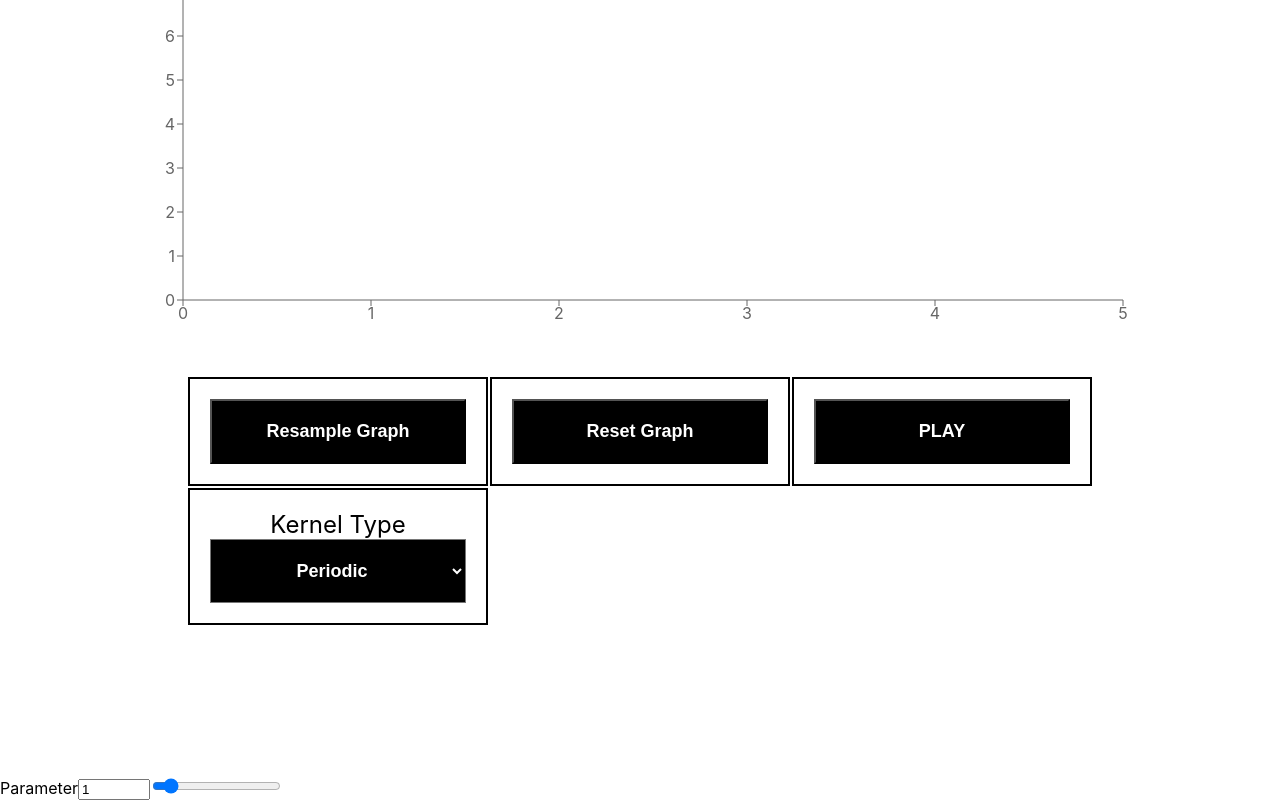
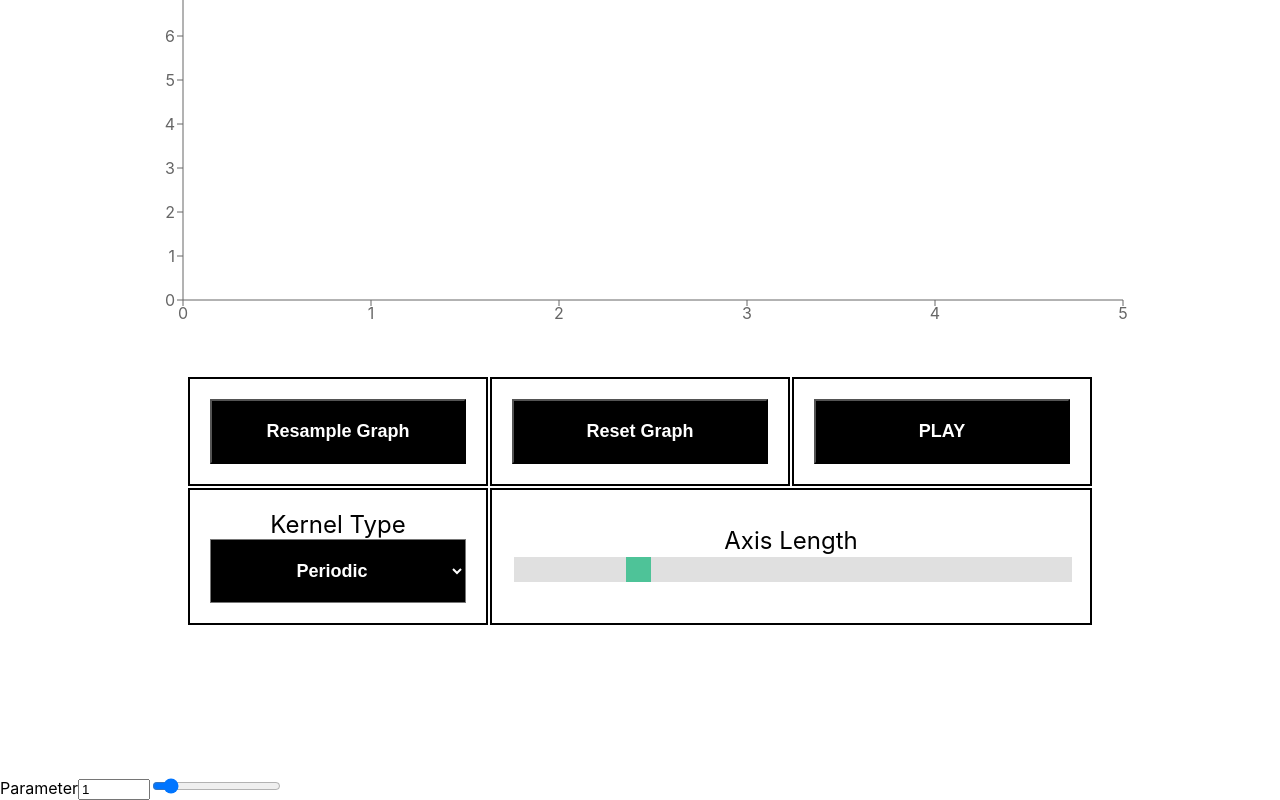
Before and after one commit to mrkobhrai/drawing-sounds, a React (Create React App) app in the folder frontend/: page / in a window 1280 px wide. Shown: the part 378-1178 px from the top of the page. Built offline with nearby package versions, Linux system fonts and the light colour scheme.

Commit message:
Implement variable x axis

```diff
--- a/frontend/src/SASSStyles.scss
+++ b/frontend/src/SASSStyles.scss
@@ -57,3 +57,38 @@ svg {
   display: block;
   margin: auto;
 }
+
+.slidecontainer {
+  width: 100%;
+}
+
+.slider {
+  -webkit-appearance: none;
+  width: 100%;
+  height: 25px;
+  background: #d3d3d3;
+  outline: none;
+  opacity: 0.7;
+  -webkit-transition: .2s;
+  transition: opacity .2s;
+}
+
+.slider:hover {
+  opacity: 1;
+}
+
+.slider::-webkit-slider-thumb {
+  -webkit-appearance: none;
+  appearance: none;
+  width: 25px;
+  height: 25px;
+  background: #04AA6D;
+  cursor: pointer;
+}
+
+.slider::-moz-range-thumb {
+  width: 25px;
+  height: 25px;
+  background: #04AA6D;
+  cursor: pointer;
+}
--- a/frontend/src/SoundGraph.tsx
+++ b/frontend/src/SoundGraph.tsx
@@ -18,6 +18,8 @@ interface State {
     userPoints: { x: number; y: number; }[]
     generatedPoints: { x: number; y: number; }[]
     kernel: string
+    maxX: number,
+    maxY: number,
 }
 
 const kernels = {
@@ -26,8 +28,6 @@ const kernels = {
   }
 
 class SoundGraph extends React.Component<Props, State> {
-    maxX = 5
-    maxY = 10
     width = this.props.width ?? 1000
     height = this.props.height ?? 500
     axisLength = 50
@@ -36,6 +36,8 @@ class SoundGraph extends React.Component<Props, State> {
         userPoints: [],
         generatedPoints: [],
         kernel: 'periodic',
+        maxX: 5,
+        maxY: 10,
     }
 
     handleClick = (e:any) => {
@@ -49,9 +51,9 @@ class SoundGraph extends React.Component<Props, State> {
         }
     };
 
-    calcXFromXCoord = (xCoord: number) => (xCoord - this.axisLength) / (this.width - this.axisLength) * this.maxX;
+    calcXFromXCoord = (xCoord: number) => (xCoord - this.axisLength) / (this.width - this.axisLength) * this.state.maxX;
 
-    calcYFromYCoord = (yCoord: number) => this.maxY - (yCoord / (this.height - this.axisLength) * this.maxY);
+    calcYFromYCoord = (yCoord: number) => this.state.maxY - (yCoord / (this.height - this.axisLength) * this.state.maxY);
 
     getUserPoints: () => number[][] = () => {
         return this.state.userPoints.map(point => [point.x, point.y])
@@ -63,7 +65,7 @@ class SoundGraph extends React.Component<Props, State> {
         // Get the gaussian data
         const generatedData = (await this.props.getDataFunc({points: userData, kernel: this.state.kernel}))[0];
         // Calculate the distribution for the number of data points and X axis
-        const xDistribution = this.maxX / generatedData.length;
+        const xDistribution = this.state.maxX / generatedData.length;
         // Filter returned values to be positive
         const structuredGeneratedData = generatedData.filter((y)=> y >= 0).map((y, i) => ({x: xDistribution * i, y: y}));
         // Generate the sound
@@ -91,14 +93,11 @@ class SoundGraph extends React.Component<Props, State> {
           options.push(<option label={label} value={value}/>)
         }
         return (
-            <label className="paramLabel">
-                Kernel Type
                 <select onChange={(e) => {
                     this.setState({kernel: e.target.value})
                     }}>
                     {options}
                 </select>
-            </label>
         )
     }
 
@@ -108,8 +107,8 @@ class SoundGraph extends React.Component<Props, State> {
                     <ComposedChart width={this.width} height={this.height} onClick={this.handleClick} >
                         <Line type="monotone" dataKey="y" dot={false}  data={this.state.generatedPoints} />
                         <Scatter dataKey="y" fill="red" data={this.state.userPoints} />
-                        <XAxis type="number" dataKey="x" domain={[0, this.maxX]} interval={0} tickCount={this.maxX + 1} height={this.axisLength} />
-                        <YAxis type="number" domain={[0, this.maxY]} interval={0} tickCount={this.maxY + 1} width={this.axisLength} />
+                        <XAxis type="number" dataKey="x" domain={[0, this.state.maxX]} interval={0} tickCount={this.state.maxX + 1} height={this.axisLength} />
+                        <YAxis type="number" domain={[0, this.state.maxY]} interval={0} tickCount={this.state.maxY + 1} width={this.axisLength} />
                         <Tooltip />
                     </ComposedChart>
                     <table className="params">
@@ -126,7 +125,18 @@ class SoundGraph extends React.Component<Props, State> {
                         </tr>
                         <tr>
                             <td className="params">
-                            {this.generateKernelDropdown()}
+                                <label className="paramLabel">
+                                Kernel Type
+                                {this.generateKernelDropdown()}
+                                </label>
+                            </td>
+                            <td className="params" colSpan={2}>
+                                <label className="paramLabel">
+                                Axis Length
+                                    <div className="slidecontainer">
+                                        <input type="range" min="1" max="20" onChange={(e)=>this.setState({maxX: parseInt(e.target.value)})} value={this.state.maxX} className="slider" id="myRange" />
+                                    </div>
+                                </label>
                             </td>
                         </tr>
                     </table>
```
